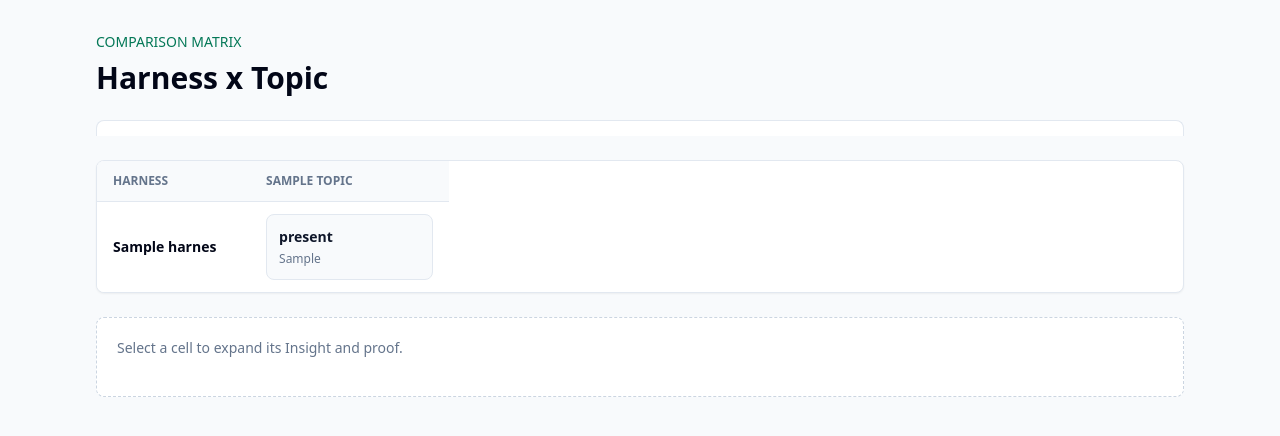
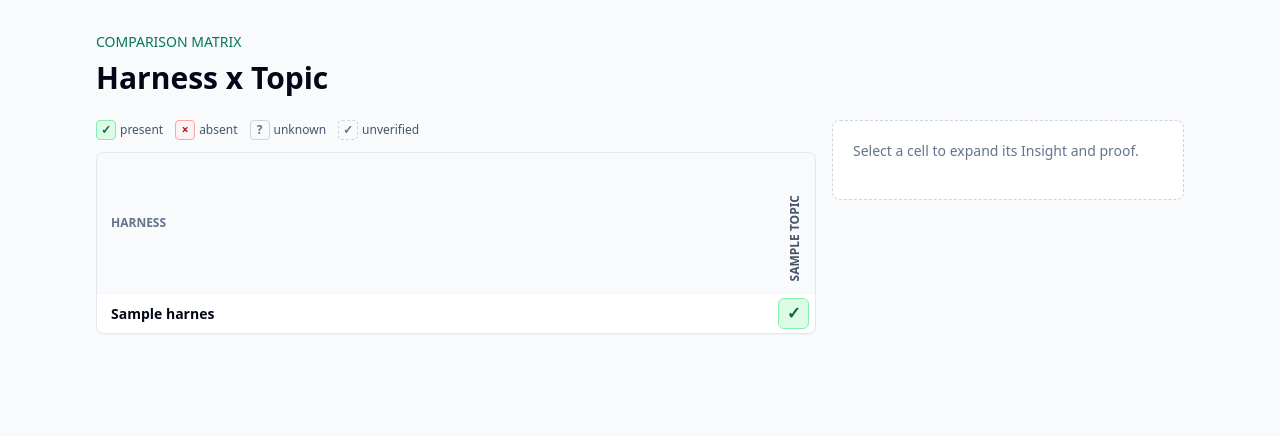
Before and after one commit to applerom/harness-observatory, a Python web app: template src/observatory/web/templates/matrix/index.html in a window 1280 px wide. Shown: the part 61-497 px from the top of the page. Run offline with Jinja, Linux system fonts and the light colour scheme; the template is opened without the code that fills it: most values are stand-ins (such as "Sample title", 1, 10 or a date in 2020); some libraries are stand-ins or nearby versions.

Commit message:
feat(feedback): make matrix scan dense
Turn Harness x Topic from card-like cells into a compact symbolic overview with vertical topic labels, visual confidence styling, and a desktop side detail panel.

Record the feedback as product intent in PRD/WHY/WORKLOG/EVOLUTION and update Matrix visual QA.

```diff
--- a/src/observatory/web/static/css/app.css
+++ b/src/observatory/web/static/css/app.css
@@ -87,22 +87,174 @@ INVARIANTS:
   padding: 0.75rem;
 }
 
+.matrix-workbench {
+  align-items: start;
+  display: grid;
+  gap: 1rem;
+  grid-template-columns: minmax(0, 1fr) minmax(18rem, 22rem);
+}
+
+.matrix-legend {
+  align-items: center;
+  color: rgb(71 85 105);
+  display: flex;
+  flex-wrap: wrap;
+  font-size: 0.75rem;
+  gap: 0.75rem;
+}
+
+.matrix-legend span {
+  align-items: center;
+  display: inline-flex;
+  gap: 0.25rem;
+}
+
+.matrix-legend-symbol {
+  align-items: center;
+  border: 1px solid rgb(203 213 225);
+  border-radius: 0.25rem;
+  display: inline-flex;
+  font-size: 0.75rem;
+  font-weight: 800;
+  height: 1.25rem;
+  justify-content: center;
+  width: 1.25rem;
+}
+
+.matrix-shell {
+  background: white;
+  border: 1px solid rgb(226 232 240);
+  border-radius: 0.5rem;
+  box-shadow: 0 1px 2px rgb(15 23 42 / 0.04);
+  overflow: auto;
+}
+
+.matrix-table {
+  border-collapse: separate;
+  border-spacing: 0;
+  width: 100%;
+}
+
+.matrix-harness-header {
+  min-width: 8.75rem;
+  padding: 0.75rem 0.875rem;
+}
+
+.matrix-topic-header {
+  height: 8.75rem;
+  min-width: 2.55rem;
+  padding: 0.5rem 0.2rem;
+  text-align: center;
+  vertical-align: bottom;
+  width: 2.55rem;
+}
+
+.matrix-topic-label {
+  color: rgb(71 85 105);
+  display: inline-block;
+  line-height: 1.1;
+  max-height: 8rem;
+  overflow: hidden;
+  text-decoration: none;
+  text-overflow: ellipsis;
+  transform: rotate(180deg);
+  white-space: nowrap;
+  writing-mode: vertical-rl;
+}
+
+.matrix-topic-label:hover {
+  color: rgb(4 120 87);
+}
+
+.matrix-harness-cell {
+  border-top: 1px solid rgb(241 245 249);
+  min-width: 8.75rem;
+  padding: 0.5rem 0.875rem;
+}
+
+.matrix-cell {
+  border-top: 1px solid rgb(241 245 249);
+  padding: 0.25rem;
+  text-align: center;
+}
+
 .matrix-cell-button {
-  align-items: flex-start;
+  align-items: center;
   background: rgb(248 250 252);
   border: 1px solid rgb(226 232 240);
-  border-radius: 0.5rem;
+  border-radius: 0.375rem;
+  color: rgb(71 85 105);
   display: flex;
-  flex-direction: column;
-  gap: 0.25rem;
-  min-height: 4rem;
-  padding: 0.75rem;
-  text-align: left;
-  width: 100%;
+  height: 1.95rem;
+  justify-content: center;
+  min-height: 1.95rem;
+  padding: 0;
+  width: 1.95rem;
 }
 
 .matrix-cell-button:hover {
   border-color: rgb(16 185 129);
+  box-shadow: 0 0 0 2px rgb(16 185 129 / 0.12);
+}
+
+.matrix-cell-button:focus-visible {
+  outline: 2px solid rgb(16 185 129);
+  outline-offset: 2px;
+}
+
+.matrix-cell-symbol {
+  font-size: 1.05rem;
+  font-weight: 800;
+  line-height: 1;
+}
+
+.matrix-cell-state-present {
+  background: rgb(220 252 231);
+  border-color: rgb(134 239 172);
+  color: rgb(22 101 52);
+}
+
+.matrix-cell-state-absent,
+.matrix-cell-state-missing {
+  background: rgb(254 242 242);
+  border-color: rgb(252 165 165);
+  color: rgb(153 27 27);
+}
+
+.matrix-cell-state-unknown {
+  background: rgb(248 250 252);
+  border-color: rgb(203 213 225);
+  color: rgb(100 116 139);
+}
+
+.matrix-cell-state-partial,
+.matrix-cell-state-mixed {
+  background: rgb(254 249 195);
+  border-color: rgb(253 224 71);
+  color: rgb(133 77 14);
+}
+
+.matrix-cell-confidence-unverified {
+  background: rgb(248 250 252);
+  border-color: rgb(203 213 225);
+  border-style: dashed;
+  color: rgb(100 116 139);
+}
+
+.matrix-cell-confidence-verified,
+.matrix-cell-confidence-corroborated {
+  border-style: solid;
+}
+
+.matrix-cell-confidence-disputed {
+  background: rgb(254 242 242);
+  border-color: rgb(239 68 68);
+  color: rgb(153 27 27);
+}
+
+.matrix-detail-panel {
+  position: sticky;
+  top: 5rem;
 }
 
 .matrix-scrollbar-top {
@@ -114,3 +266,13 @@ INVARIANTS:
   overflow-x: auto;
   overflow-y: hidden;
 }
+
+@media (max-width: 1100px) {
+  .matrix-workbench {
+    grid-template-columns: 1fr;
+  }
+
+  .matrix-detail-panel {
+    position: static;
+  }
+}
--- a/src/observatory/web/static/js/app.js
+++ b/src/observatory/web/static/js/app.js
@@ -25,6 +25,9 @@ window.observatoryScrollToMatrixDetail = function observatoryScrollToMatrixDetai
   if (!detail) {
     return;
   }
+  if (window.matchMedia("(min-width: 1101px)").matches) {
+    return;
+  }
   detail.scrollIntoView({ block: "start", behavior: "smooth" });
 };
 
--- a/src/observatory/web/templates/matrix/index.html
+++ b/src/observatory/web/templates/matrix/index.html
@@ -5,11 +5,11 @@ START_MODULE_CONTRACT:
 PURPOSE: Read-only harness x topic matrix grid with HTMX cell expansion controls.
 PRD_REF: docs/PRD.md §11.2, §26.2
 WHY_REF: docs/why-graph.xml#MOD-WEB-ROUTES-MATRIX
-SCOPE: matrix table; imported cell states; current confidence labels
+SCOPE: dense matrix table; imported cell states; current confidence labels; side detail panel
 INVARIANTS:
-- Every cell displays state and current confidence copy.
-- Cell expansion uses HTMX, stays read-only, and scrolls the detail region into view.
-- Wide matrix horizontal scrolling is available above and below the table.
+- Every cell exposes state and confidence accessibly without making the grid visually word-heavy.
+- Cell expansion uses HTMX, stays read-only, and updates the side detail region.
+- Wide matrix horizontal scrolling remains available as a fallback when topic count grows.
 :END_MODULE_CONTRACT
 -->
 {% extends "_base.html" %}
@@ -23,50 +23,67 @@ INVARIANTS:
       <h1 class="mt-2 text-3xl font-semibold tracking-normal text-slate-950">Harness x Topic</h1>
     </div>
 
-    {% set matrix_width_rem = 10 + (topics|length * 12) %}
-    <div
-      id="matrix-scroll-top"
-      class="matrix-scrollbar-top"
-      data-testid="matrix-scroll-top"
-      onscroll="window.observatorySyncScroll('matrix-scroll-top', 'matrix-scroll-main')"
-    >
-      <div style="width: {{ matrix_width_rem }}rem; height: 1px;"></div>
+    {% set matrix_width_rem = 8.75 + (topics|length * 2.55) %}
+    <!-- START_MATRIX_DENSE_GRID -->
+    <div class="matrix-workbench">
+      <div class="space-y-3">
+        <div class="matrix-legend" aria-label="Matrix legend">
+          <span><span class="matrix-legend-symbol matrix-cell-state-present">✓</span> present</span>
+          <span><span class="matrix-legend-symbol matrix-cell-state-absent">×</span> absent</span>
+          <span><span class="matrix-legend-symbol matrix-cell-state-unknown">?</span> unknown</span>
+          <span><span class="matrix-legend-symbol matrix-cell-confidence-unverified">✓</span> unverified</span>
         </div>
         <div
           id="matrix-scroll-main"
-      class="overflow-x-auto rounded-lg border border-slate-200 bg-white shadow-sm"
+          class="matrix-shell"
           data-testid="matrix-scroll-main"
-      onscroll="window.observatorySyncScroll('matrix-scroll-main', 'matrix-scroll-top')"
         >
-      <table class="divide-y divide-slate-200 text-sm" style="min-width: {{ matrix_width_rem }}rem;">
+          <table class="matrix-table text-sm" style="min-width: {{ matrix_width_rem }}rem;">
             <thead class="bg-slate-50 text-left text-xs font-semibold uppercase tracking-normal text-slate-500">
               <tr>
-            <th class="sticky left-0 z-10 bg-slate-50 px-4 py-3">Harness</th>
+                <th class="matrix-harness-header sticky left-0 z-20 bg-slate-50">Harness</th>
                 {% for topic in topics %}
-              <th class="min-w-44 px-4 py-3">{{ topic.name }}</th>
+                  <th class="matrix-topic-header">
+                    <a class="matrix-topic-label" href="/topics/{{ topic.slug }}" title="{{ topic.name }}">{{ topic.name }}</a>
+                  </th>
                 {% endfor %}
               </tr>
             </thead>
-        <tbody class="divide-y divide-slate-100">
+            <tbody>
               {% for row in rows %}
                 <tr>
-              <th class="sticky left-0 z-10 bg-white px-4 py-3 text-left font-semibold text-slate-950">
+                  <th class="matrix-harness-cell sticky left-0 z-10 bg-white text-left font-semibold text-slate-950">
                     <a class="hover:text-emerald-700" href="/harnesses/{{ row.harness.slug }}">{{ row.harness.name }}</a>
                   </th>
                   {% for topic in topics %}
                     {% set cell = row.cells[loop.index0] %}
-                <td class="align-top px-4 py-3">
+                    {% set state = cell.state if cell else "unknown" %}
+                    {% set confidence = cell.confidence_band if cell else "unverified" %}
+                    {% set state_class = state|lower|replace(' ', '-')|replace('_', '-') %}
+                    {% set confidence_class = confidence|lower|replace(' ', '-')|replace('_', '-') %}
+                    {% if state in ["present", "corroborated"] %}
+                      {% set state_symbol = "✓" %}
+                    {% elif state in ["absent", "missing"] %}
+                      {% set state_symbol = "×" %}
+                    {% elif state in ["partial", "mixed"] %}
+                      {% set state_symbol = "◐" %}
+                    {% else %}
+                      {% set state_symbol = "?" %}
+                    {% endif %}
+                    <td class="matrix-cell">
                       <button
-                    class="matrix-cell-button"
+                        class="matrix-cell-button matrix-cell-state-{{ state_class }} matrix-cell-confidence-{{ confidence_class }}"
                         data-testid="matrix-cell-{{ row.harness.slug }}-{{ topic.slug }}"
                         hx-get="/matrix/cells/{{ row.harness.slug }}/{{ topic.slug }}"
                         hx-target="#matrix-cell-detail"
                         hx-swap="innerHTML"
                         hx-on::after-swap="window.observatoryScrollToMatrixDetail()"
                         type="button"
+                        title="{{ row.harness.name }} / {{ topic.name }}: {{ state }}, {{ confidence }}"
+                        aria-label="{{ row.harness.name }} / {{ topic.name }}: {{ state }}, {{ confidence }}"
                       >
-                    <span class="font-semibold text-slate-900">{{ cell.state if cell else "unknown" }}</span>
-                    <span class="text-xs text-slate-500">{{ cell.confidence_band if cell else "unverified" }}</span>
+                        <span aria-hidden="true" class="matrix-cell-symbol">{{ state_symbol }}</span>
+                        <span class="sr-only">{{ state }} {{ confidence }}</span>
                       </button>
                     </td>
                   {% endfor %}
@@ -79,9 +96,12 @@ INVARIANTS:
             </tbody>
           </table>
         </div>
+      </div>
 
-    <section id="matrix-cell-detail" class="min-h-20 rounded-lg border border-dashed border-slate-300 bg-white p-5 text-sm text-slate-500">
+      <section id="matrix-cell-detail" class="matrix-detail-panel min-h-20 rounded-lg border border-dashed border-slate-300 bg-white p-5 text-sm text-slate-500">
         Select a cell to expand its Insight and proof.
       </section>
+    </div>
+    <!-- :END_MATRIX_DENSE_GRID -->
   </section>
 {% endblock %}
```
Also changed, not shown: CONTEXT.md (+11 -3 lines), EVOLUTION.md (+30 -0 lines), WORKLOG.md (+6 -3 lines), docs/PRD.md (+4 -2 lines), docs/why-graph.xml (+9 -1 lines), tests/visual/matrix.spec.mjs (+11 -9 lines), tests/web/test_readonly_routes.py (+2 -0 lines). Lines whose indentation alone changed are shown as unchanged.
